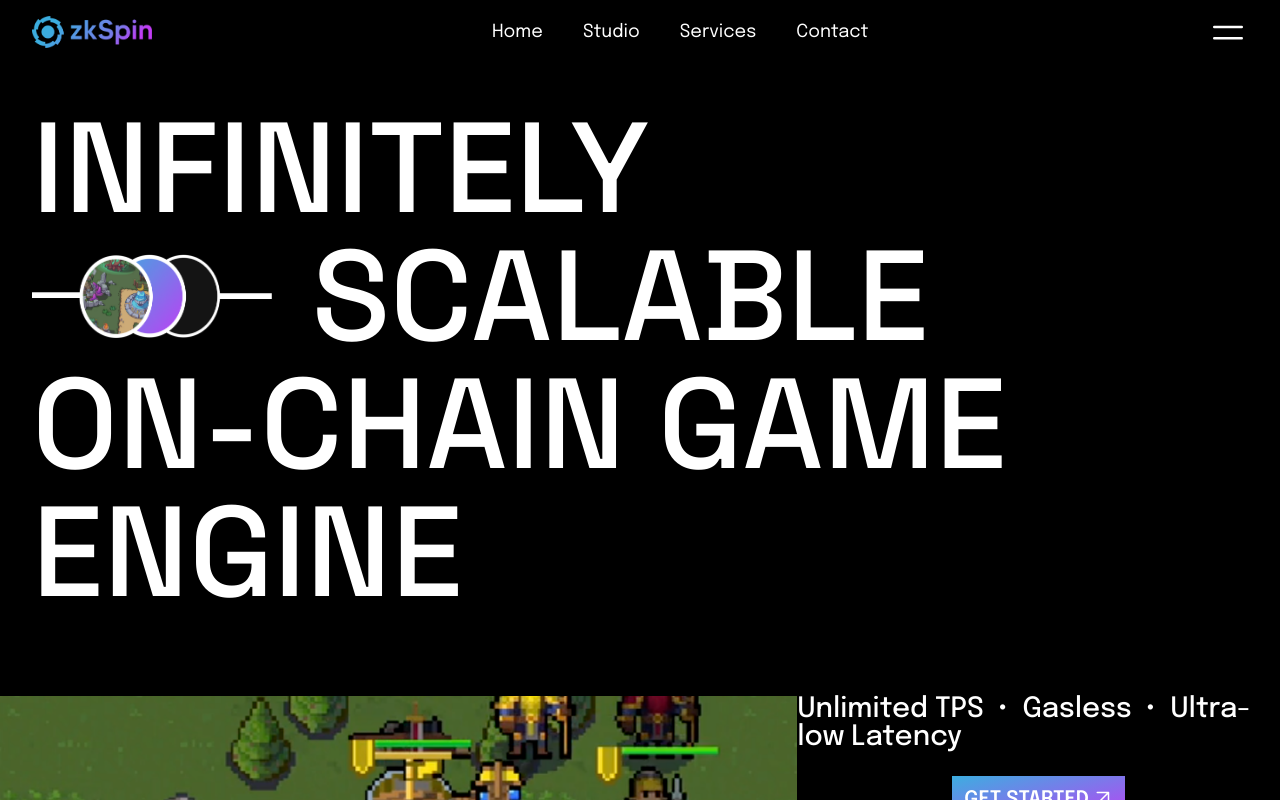
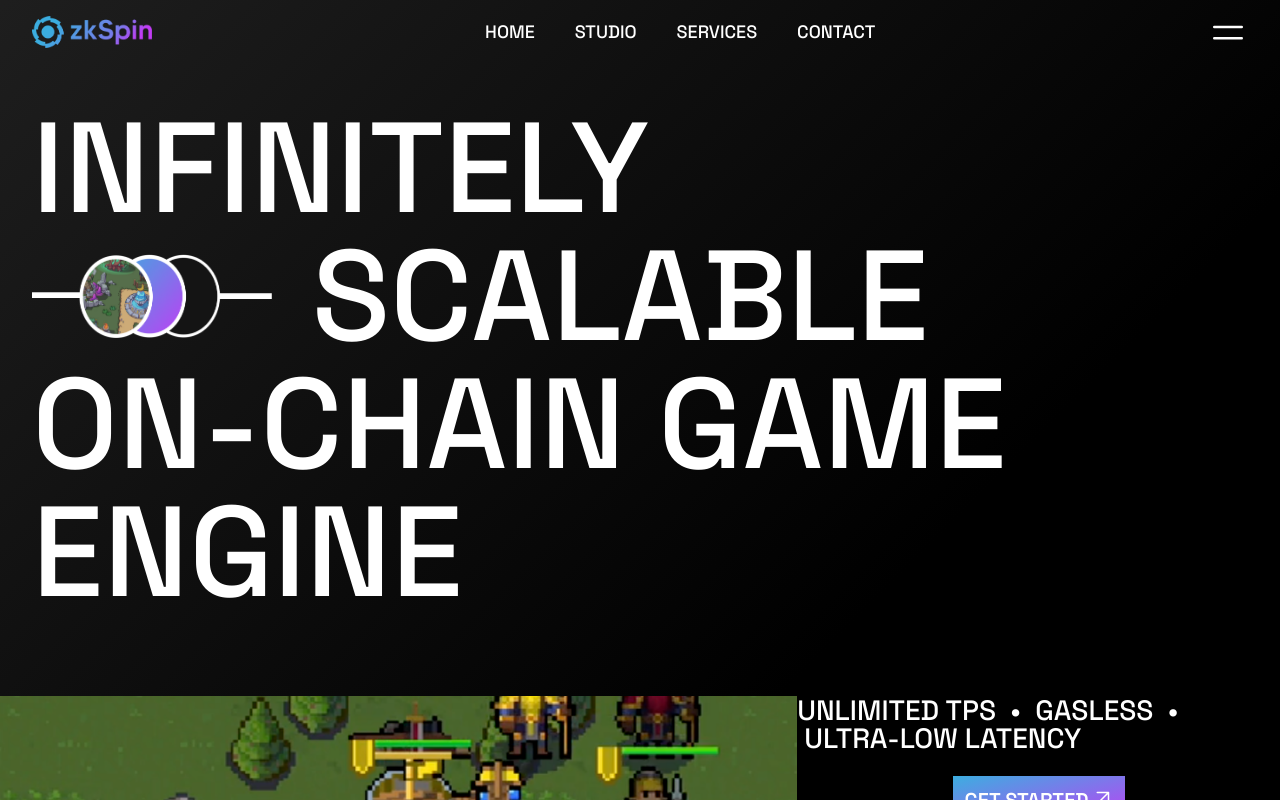
Before and after one commit to vishalmet/zkSpin, a React (Vite) app: page / in a window 1280 px wide. Shown: the top 800 px of the page. Built offline with nearby package versions, Linux system fonts and the light colour scheme.

Commit message:
animation

```diff
--- a/src/index.css
+++ b/src/index.css
@@ -10,3 +10,24 @@
 .epilogue {
   font-family: "Epilogue", sans-serif;
 }
+
+.gradient-container {
+  /* width: 100vw;
+  height: 100vh; */
+  background: linear-gradient(-45deg, #000000, #000000, #2e2e2e, #000000, #000000);
+  background-size: 400% 400%;
+  animation: gradientAnimation 15s ease infinite;
+  overflow-x: hidden;
+}
+
+@keyframes gradientAnimation {
+  0% {
+    background-position: 0% 50%;
+  }
+  50% {
+    background-position: 100% 50%;
+  }
+  100% {
+    background-position: 0% 50%;
+  }
+}
--- a/src/pages/Home.jsx
+++ b/src/pages/Home.jsx
@@ -12,12 +12,17 @@ import Footer from "../components/Footer";
 
 const Home = () => {
   return (
-    <div className=" bg-black min-h-screen text-white epilogue">
+    <div className="bg-black text-white epilogue">
+      <div className="gradient-container overflow-x-hidden min-h-screen space-grotesk text-4xl md:text-5xl lg:text-9xl font-medium uppercase">
         <Navbar />
-      <div className="space-grotesk max-w-7xl mx-auto text-4xl md:text-5xl lg:text-9xl font-medium uppercase pt-10 px-4 sm:px-6 lg:px-8">
+        <div className=" pt-10  max-w-7xl px-4 md:px-6 lg:px-8 mx-auto">
           <p className="  ">Infinitely</p>
           <div className=" flex items-center">
-          <img className="w-[100px] md:w-[240px] md:h-[84px] mr-4 md:mr-10" src={Shapes} alt="shapes" />
+            <img
+              className="w-[100px] md:w-[240px] md:h-[84px] mr-4 md:mr-10"
+              src={Shapes}
+              alt="shapes"
+            />
             <p>scalable</p>
           </div>
           <p>
@@ -26,7 +31,11 @@ const Home = () => {
         </div>
 
         <div className=" pt-10 md:pt-20 md:flex">
-        <img className="h-[130px] md:h-[280px] w-full md:w-[800px]" src={Game1} alt="" />
+          <img
+            className="h-[130px] md:h-[280px] w-full md:w-[800px]"
+            src={Game1}
+            alt=""
+          />
           <div className="  mx-auto">
             <p className=" pt-4 md:pt-0 text-xl mx-4 flex justify-center md:mx-0 md:text-[28px] font-medium">
               Unlimited TPS  •  Gasless  •  Ultra-low Latency
@@ -52,6 +61,7 @@ const Home = () => {
             </div>
           </div>
         </div>
+      </div>
 
       <ZkTech />
       <Games />
```
Also changed, not shown: src/App.css (deleted). Lines whose indentation alone changed are shown as unchanged.
